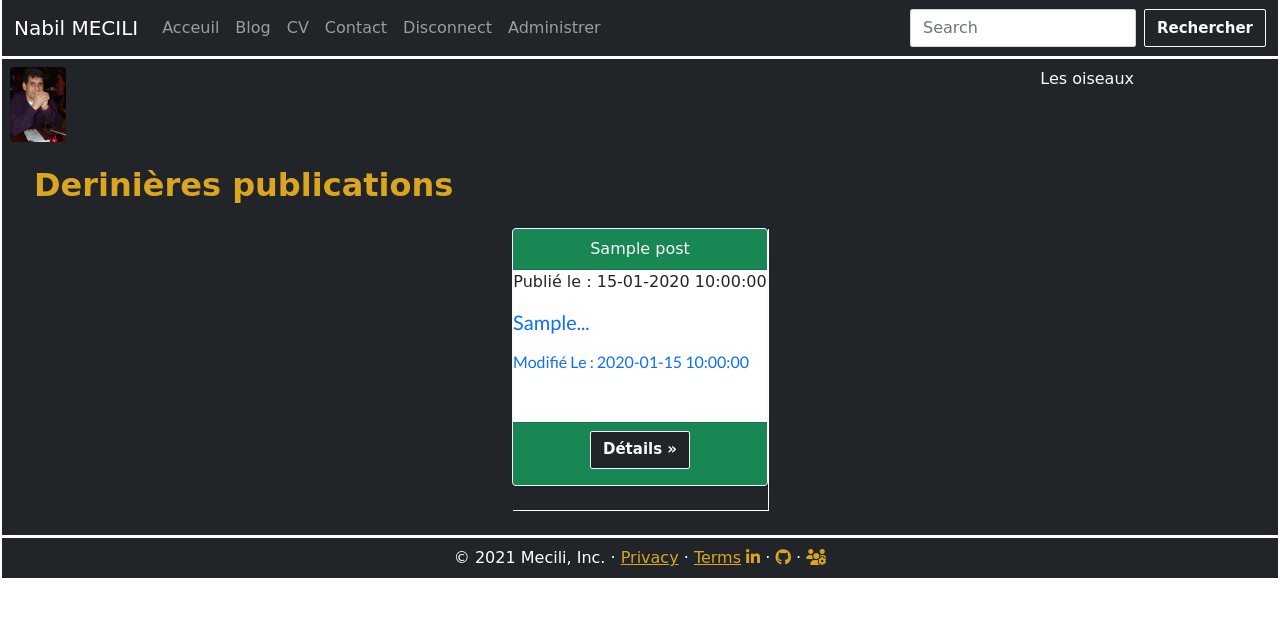
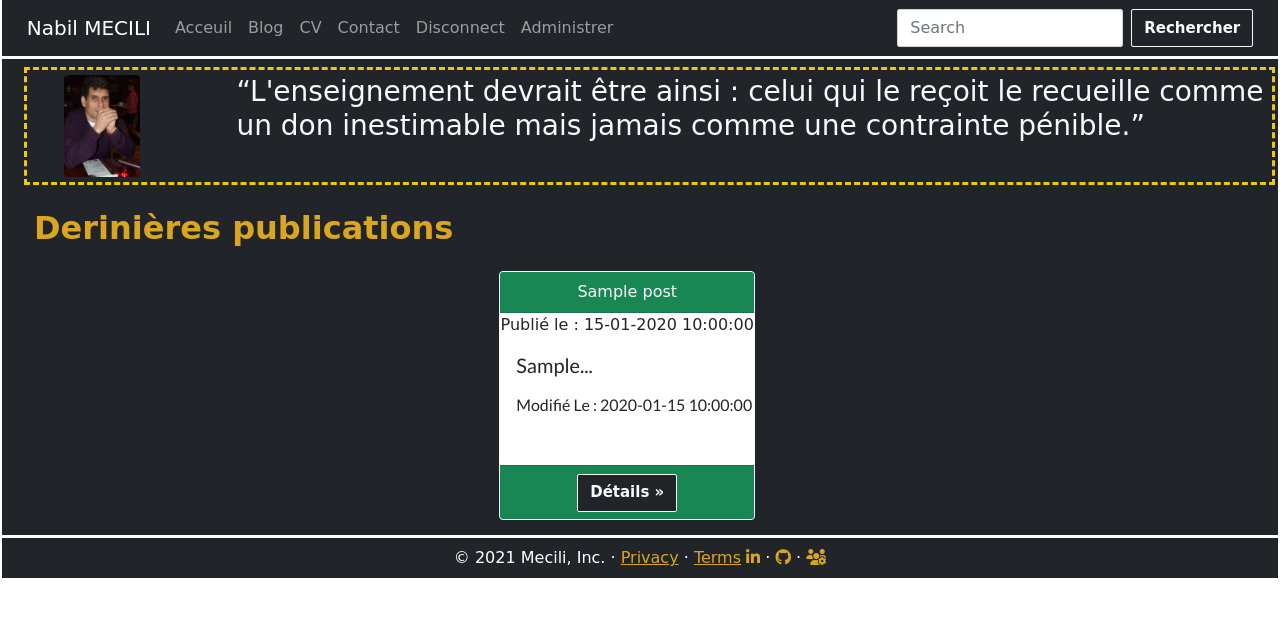
Before and after one commit to mecbil/Blog, a PHP site: page / in a window 1280 px wide. Shown: the top 617 px of the page. Run offline with PHP 8.4, Linux system fonts and the light colour scheme; the visitor is signed in with stand-in values (Sample User, id 1); tables that the repository leaves empty or names only in its code hold one stand-in row (values such as "Sample post"); some libraries are stand-ins or nearby versions; some web fonts are replaced.

Commit message:
some style changes

```diff
--- a/public_html/css/style.css
+++ b/public_html/css/style.css
@@ -30,9 +30,12 @@ main {
   height: 476px;
 }
 
+.container-fluid {
+  width: 98%;
+}
+
 #carte {
   width: 16rem;
-  box-shadow: 1px 1px white;
   padding: 0;
   margin: 1em;
 }
@@ -40,20 +43,35 @@ main {
 .card-body {
   font-family: "Lato", sans-serif;
   height: 7rem;
-  margin-bottom: 0;
+  margin: 0;
+  padding: 0 0 0 1em;
+}
+
+.card-title {
+  margin: 0;
+}
+
+
+.card-footer {
+  height: 3.4rem;
 }
 
 .present {
   display: flex;
   justify-content: space-between;
+  border: dashed rgb(236, 202, 7);
+  margin: 0.5em 1.4em;
+  padding: 5px;
+}
+
+.baniere {
+  width: 76px;
+  border-radius: 10% 35%;
+  margin: 0 6em 0 2em;
 }
 
 span {
   font-weight: bold;
-}
-
-.mb-4 {
-  margin-bottom: 0;
 }
 
 footer {
@@ -74,11 +92,6 @@ h2 {
   font-weight: bold;
   margin-left: 1em;
   padding-top: 0.5em;
-}
-
-.baniere {
-  width: 56px;
-  border-radius: 10% 35%;
 }
 
 .conninscri {
--- a/views/Posts/posts.html.php
+++ b/views/Posts/posts.html.php
@@ -1,10 +1,10 @@
 <div class="row" >
     <?php foreach ($posts as $article) : ?>
     <div class="col-lg-4" id="carte">
-        <div class="card border-light mb-4">
+        <div class="card border-light mb-0">
             <div class="card-header text-light bg-success text-center"><?php print_r($article->getTitle()) ?></div>
             <p class="text-center"> Publié le : <?php $datefr= strtotime($article->getDate_modify()); print_r(date('d-m-Y H:i:s', $datefr)) ?></p>
-            <div class="card-body text-primary m-0 p-0">
+            <div class="card-body">
                 <h5 class="card-title">
                     <?php
                     if (strlen($article->getChapo())>=70) {
--- a/views/index.html.php
+++ b/views/index.html.php
@@ -1,6 +1,6 @@
-<div class="present text-light container col-lg-12 p-2">
+<div class="present text-light container-fluid col-lg-12">
     <img class="rounded baniere " src="../images/me.png">
-    <p>Les oiseaux</p>
+    <h3>“L'enseignement devrait être ainsi : celui qui le reçoit le recueille comme un don inestimable mais jamais comme une contrainte pénible.”</h3>
 </div>
 
 <div class="row container-fluid">
@@ -8,10 +8,10 @@
 
     <?php foreach ($posts as $article) : ?>
     <div class="col-lg-4" id="carte">
-        <div class="card border-light mb-4">
+        <div class="card border-light">
             <div class="card-header text-light bg-success text-center"><?php print_r($article->getTitle())  ?> </div>
             <p class="text-center"> Publié le : <?php $datefr= strtotime($article->getDate_modify()); print_r(date('d-m-Y H:i:s', $datefr)) ?></p>
-            <div class="card-body text-primary m-0 p-0">
+            <div class="card-body">
                 <h5 class="card-title"><?php
                   if (strlen($article->getChapo())>=70) {
                       print_r(substr($article->getChapo(), 0, 70). "...") ;
--- a/views/layout.html.php
+++ b/views/layout.html.php
@@ -1,12 +1,13 @@
+<!DOCTYPE html>
 <?php
 if (\session_status() === PHP_SESSION_NONE) {
     session_start();
 }
-$user = filter_var($_SESSION['user']);
-$role = filter_var($_SESSION['role']);
+if (isset($_SESSION['user'])) {
+    $user = filter_var($_SESSION['user']);
+    $role = filter_var($_SESSION['role']);
+}
 ?>
-
-<!DOCTYPE html>
 <html lang="fr">
 
 <head>
@@ -77,7 +78,7 @@ $role = filter_var($_SESSION['role']);
     </footer>
     <script src="https://code.jquery.com/jquery-3.4.1.slim.min.js"></script>
     <script src="https://cdn.jsdelivr.net/npm/popper.js@1.16.0/dist/umd/popper.min.js" ></script>
-    <script src="https://stackpath.bootstrapcdn.com/bootstrap/4.4.1/js/bootstrap.min.js" ></script>
+    <script src="assets/dist/js/bootstrap.bundle.min.js" ></script>
     <script src="https://kit.fontawesome.com/dbbb09a020.js" crossorigin="anonymous"></script>
 </body>
 
```
Also changed, not shown: views/Posts/post.html.php (+7 -1 lines).
